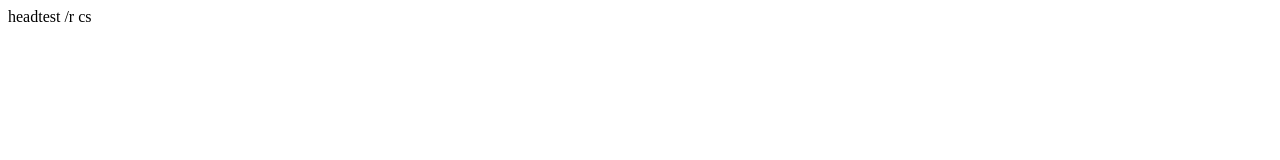
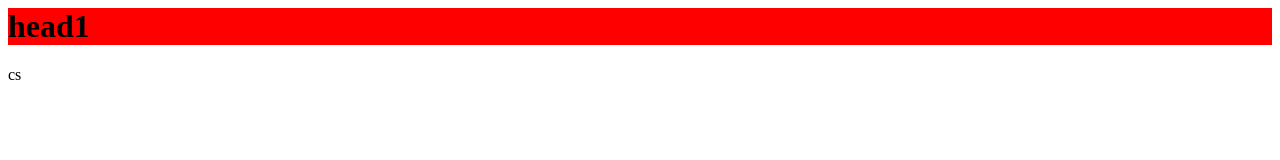
Before and after one commit to miloweimo/miloweimo.github.io, a plain HTML site: page index.html in a window 1280 px wide. Drawn offline with Linux system fonts and the light colour scheme.

Commit message:
Update index.html

```diff
--- a/index.html
+++ b/index.html
@@ -1,7 +1,8 @@
 <html>
   <head>
-    headtest
-    /r
+    <h1 style="background-color:red">
+      head1
+    </h1>
   </head>
   <body>
     cs
```
